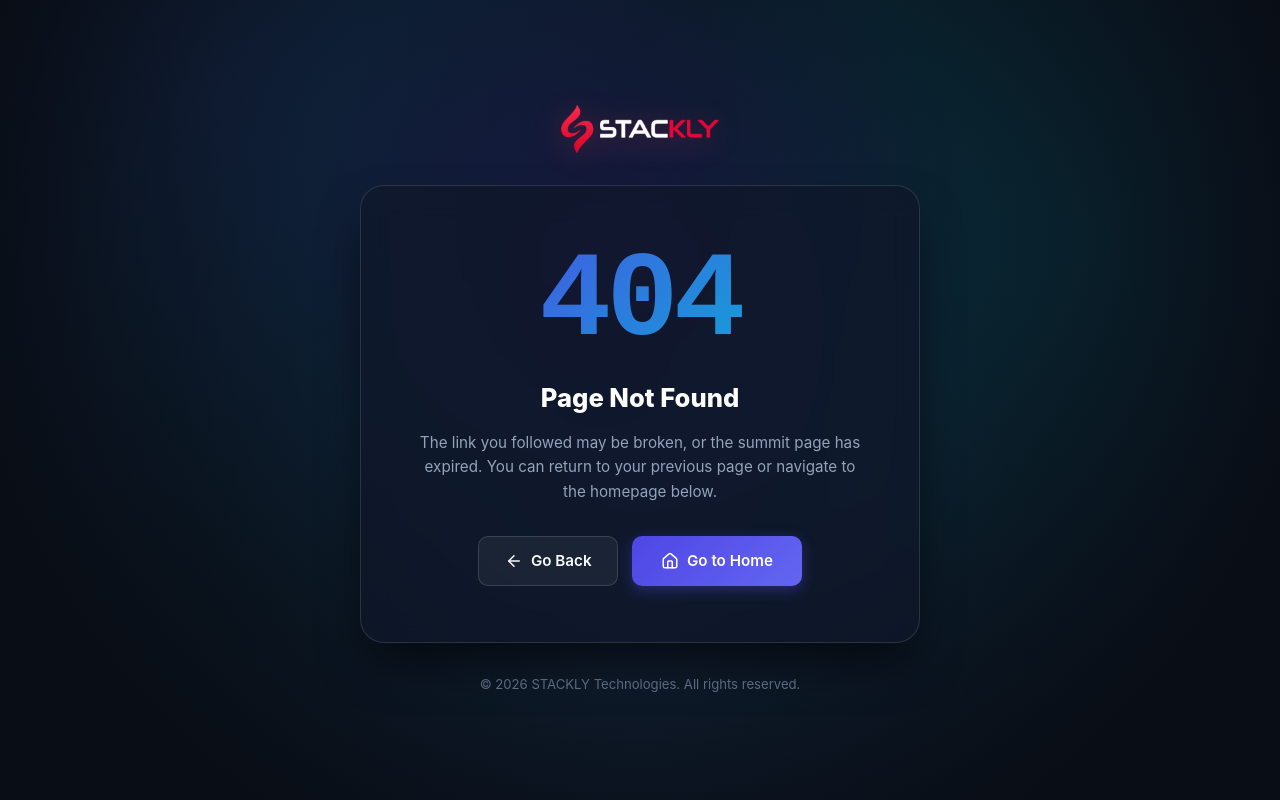
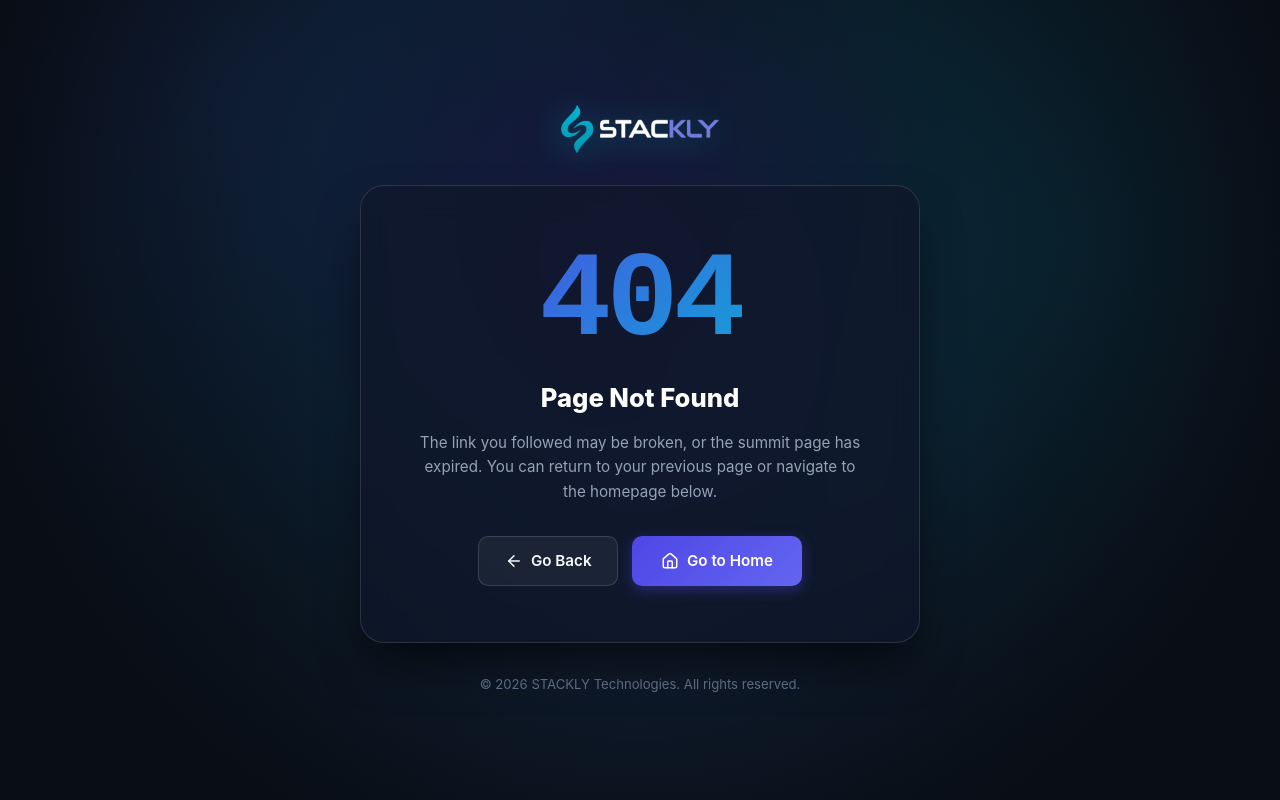
Before and after one commit to arulmani04061993-alt/Event-Discovery-Workshop-Registration, a React (Vite) app: page /404 in a window 1280 px wide. Built offline with nearby package versions, Linux system fonts and the light colour scheme.

Commit message:
feat: customize STACKLY logo colors to seamlessly match Electric Cyan, Pure White, and Indigo enterprise theme palette

```diff
--- a/src/components/Footer.jsx
+++ b/src/components/Footer.jsx
@@ -56,14 +56,14 @@ export const Footer = () => {
               }}
             >
               <img
-                src="/assets/images/stackly-logo.webp"
+                src="/assets/images/stackly-logo.webp?v=4"
                 alt="STACKLY"
                 style={{
                   height: '42px',
                   width: 'auto',
                   objectFit: 'contain',
                   display: 'block',
-                  filter: 'drop-shadow(0 2px 10px rgba(255, 45, 85, 0.2))'
+                  filter: 'drop-shadow(0 2px 10px rgba(6, 182, 212, 0.3))'
                 }}
               />
             </Link>
--- a/src/components/Navbar.jsx
+++ b/src/components/Navbar.jsx
@@ -85,7 +85,7 @@ export const Navbar = () => {
           }}
         >
           <img
-            src="/assets/images/stackly-logo.webp"
+            src="/assets/images/stackly-logo.webp?v=4"
             alt="STACKLY"
             style={{
               height: '38px',
@@ -93,7 +93,7 @@ export const Navbar = () => {
               maxHeight: '40px',
               objectFit: 'contain',
               display: 'block',
-              filter: 'drop-shadow(0 2px 8px rgba(255, 45, 85, 0.25))'
+              filter: 'drop-shadow(0 2px 10px rgba(6, 182, 212, 0.35))'
             }}
           />
         </Link>
--- a/src/pages/NotFound.jsx
+++ b/src/pages/NotFound.jsx
@@ -30,14 +30,14 @@ export const NotFound = () => {
       {/* Brand Logo with User WebP Logo */}
       <div style={{ marginBottom: '2rem' }}>
         <img
-          src="/assets/images/stackly-logo.webp"
+          src="/assets/images/stackly-logo.webp?v=4"
           alt="STACKLY"
           style={{
             height: '48px',
             width: 'auto',
             objectFit: 'contain',
             display: 'block',
-            filter: 'drop-shadow(0 4px 14px rgba(255, 45, 85, 0.3))'
+            filter: 'drop-shadow(0 4px 16px rgba(6, 182, 212, 0.4))'
           }}
         />
       </div>
```
Also changed, not shown: public/assets/images/stackly-logo-themed.webp (added), public/assets/images/stackly-logo.webp.
